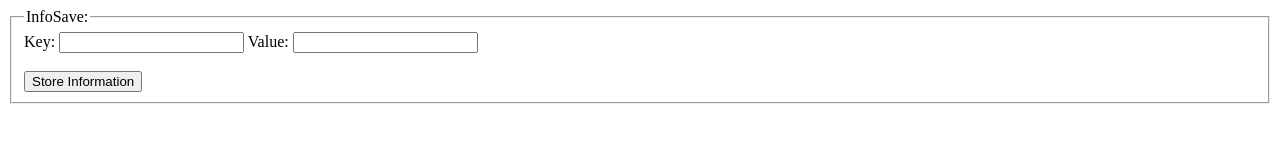
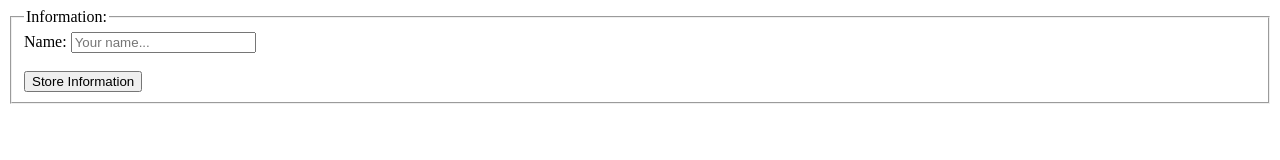
Before and after one commit to Haal20/practise-localStorage, a plain HTML site: page index.html in a window 1280 px wide. Drawn offline with Linux system fonts and the light colour scheme.

Commit message:
räcker med en input

```diff
--- a/index.html
+++ b/index.html
@@ -7,12 +7,14 @@
   </head>
   <body>
     <fieldset>
-      <legend>InfoSave:</legend>
-      <label for="key">Key:</label>
-      <input type="text" id="iKey" onfocus="value=''" />
-
-      <label for="value">Value:</label>
-      <input type="text" id="iValue" onfocus="value=''" />
+      <legend>Information:</legend>
+      <label for="name">Name:</label>
+      <input
+        type="text"
+        id="name"
+        onfocus="value=''"
+        placeholder="Your name..."
+      />
       <br /><br />
       <button id="iButton">Store Information</button>
     </fieldset>
```
